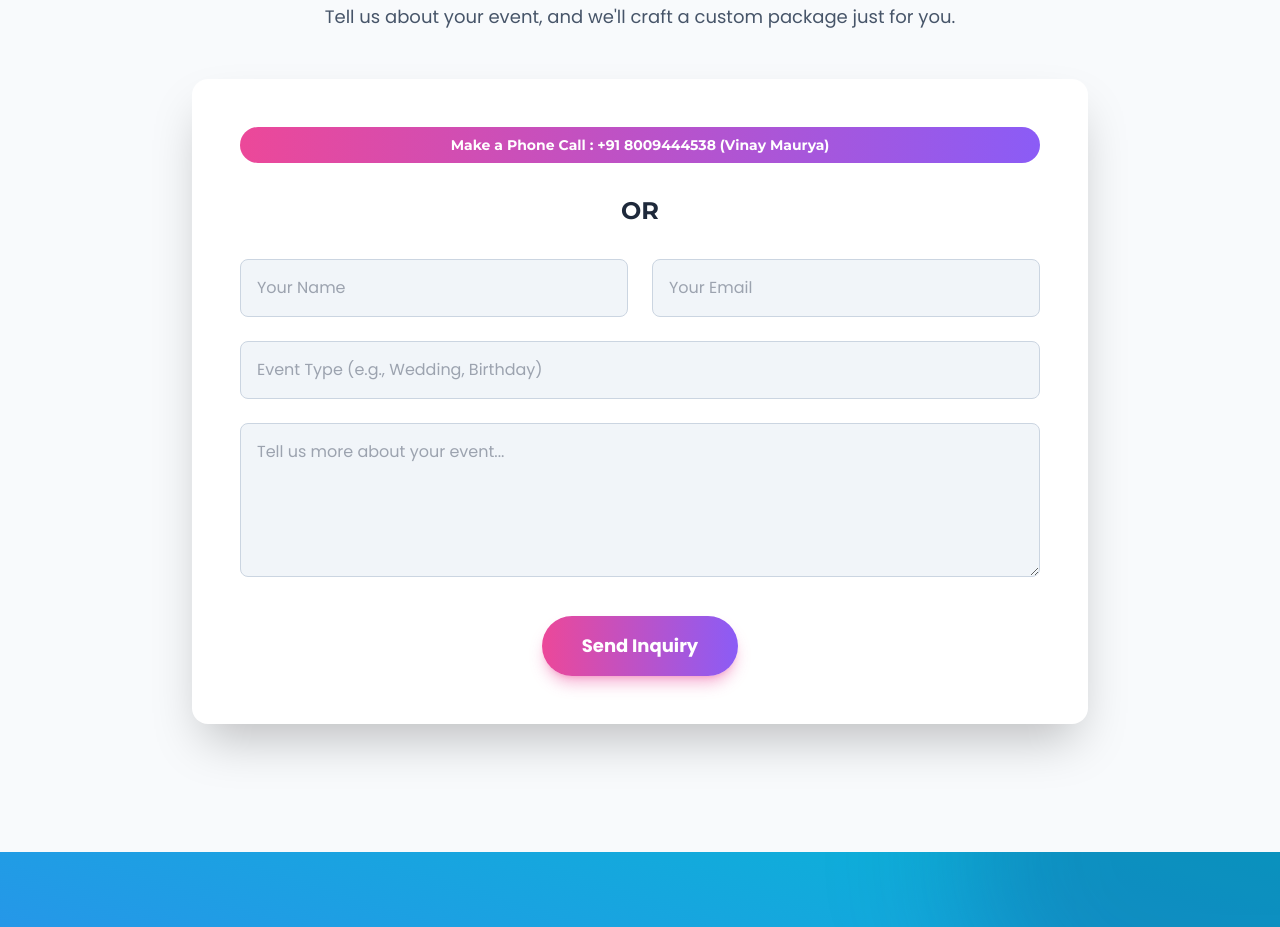
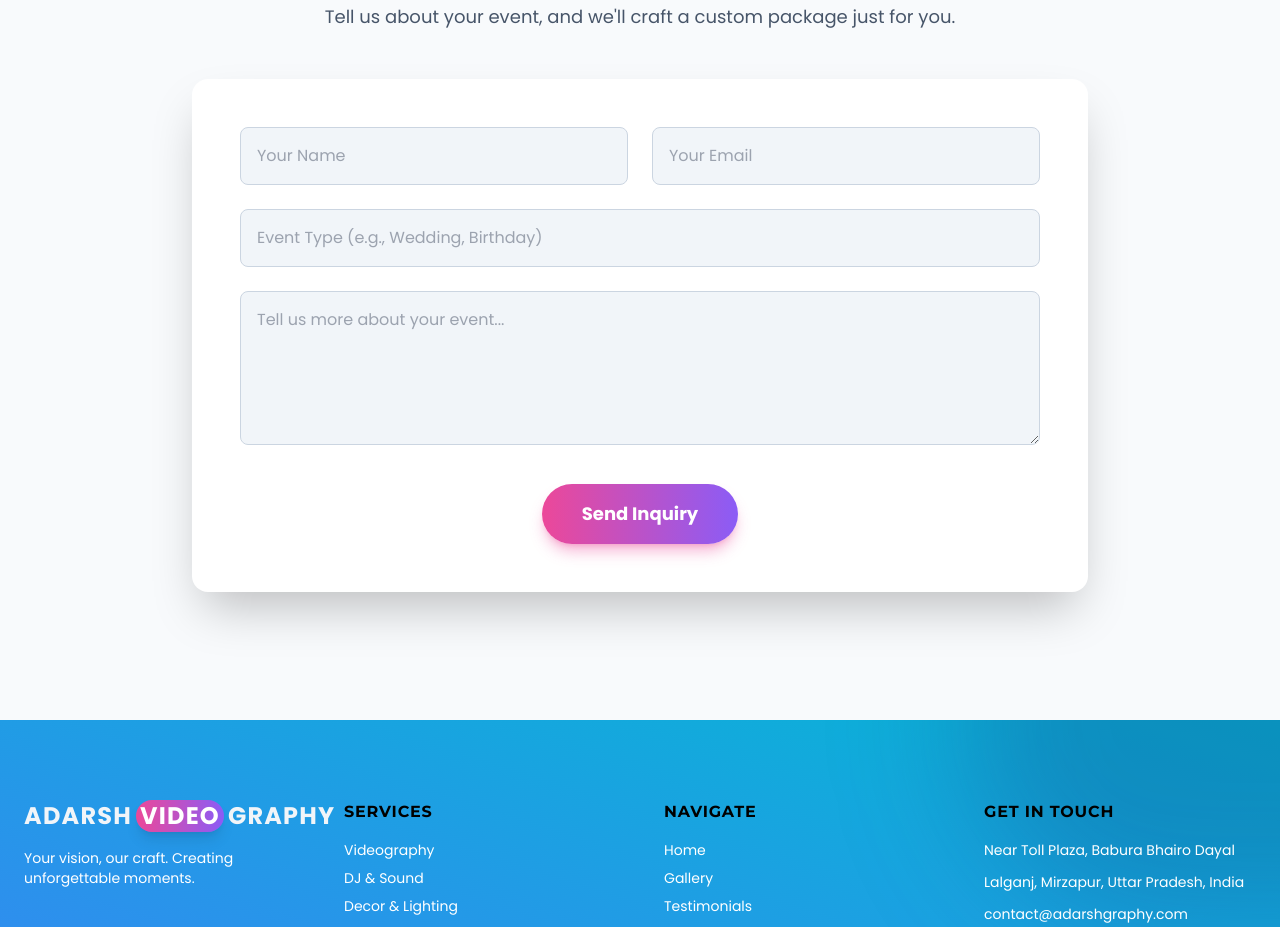
Before and after one commit to 21ambuj/AdarshVideoGraphy, a plain HTML site: page index.html in a window 1280 px wide. Shown: the part 3959-4886 px from the top of the page. Drawn offline with nearby package versions, Linux system fonts and the light colour scheme.

Commit message:
Update index.html

```diff
--- a/index.html
+++ b/index.html
@@ -436,8 +436,7 @@
                 </div>
                 <div class="max-w-4xl mx-auto bg-white rounded-2xl p-8 md:p-12 shadow-2xl reveal interactive-glow-card"
                      @mousemove="e => { e.currentTarget.style.setProperty('--x', `${e.offsetX}px`); e.currentTarget.style.setProperty('--y', `${e.offsetY}px`); }">
-                     <h1  class="text-2xl sm:text-sm btn-gradient text-white rounded-full text-center mb-8 p-2 sapce-between">Make a Phone Call : +91 8009444538 (Vinay Maurya)</h1>
-                     <h1  class="text-2xl sm:text-md  text-center mb-8 ">OR</h1>
+
                     <form action="https://formspree.io/f/xeokknrz" method="POST" class="relative z-10" name ="contact" netlify>
                         <div class="grid md:grid-cols-2 gap-6">
                             <input type="text" name="name" placeholder="Your Name" class="w-full bg-slate-100 text-slate-700 p-4 rounded-lg border border-slate-300 focus:ring-2 focus:ring-brand-pink focus:outline-none transition-all" required>
```
